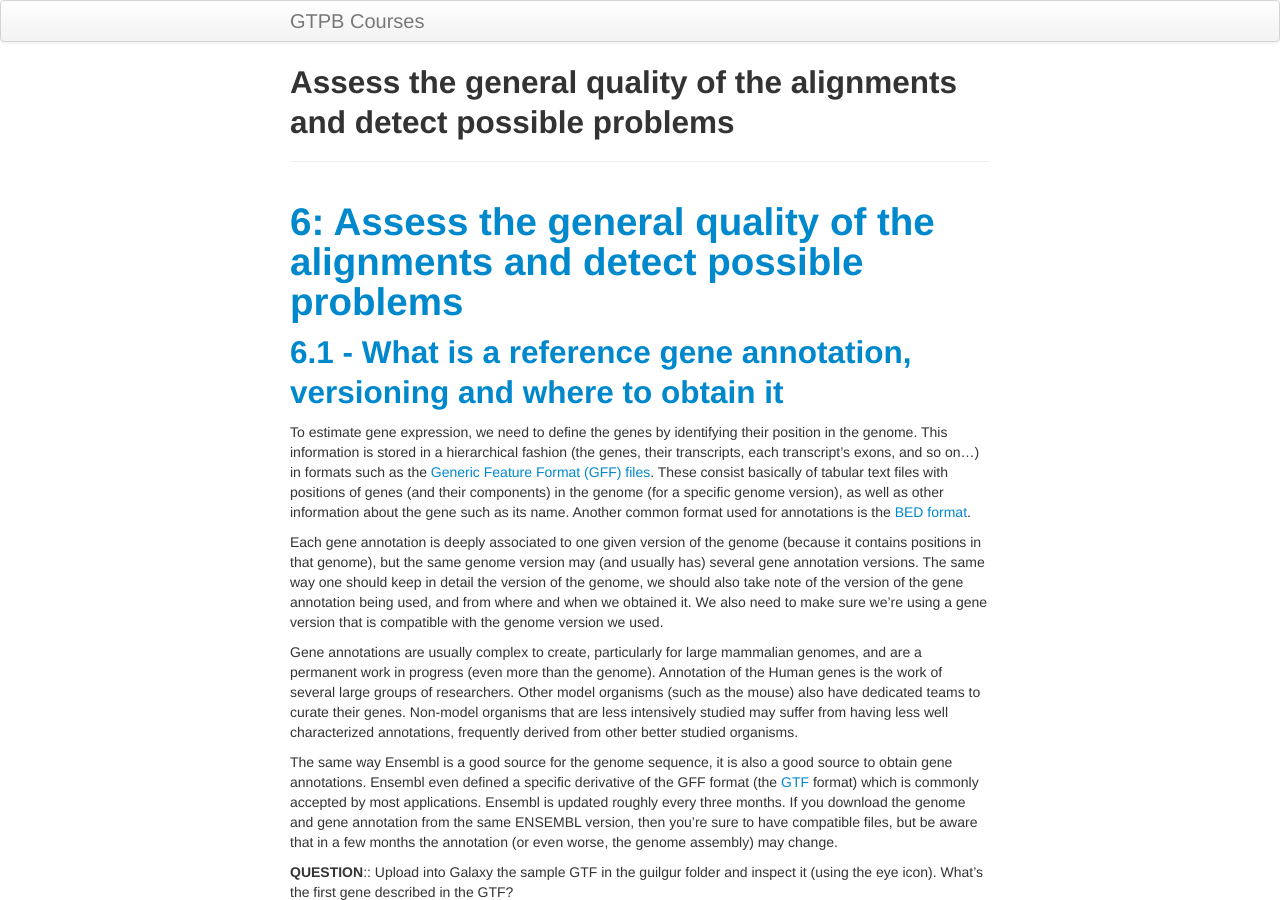
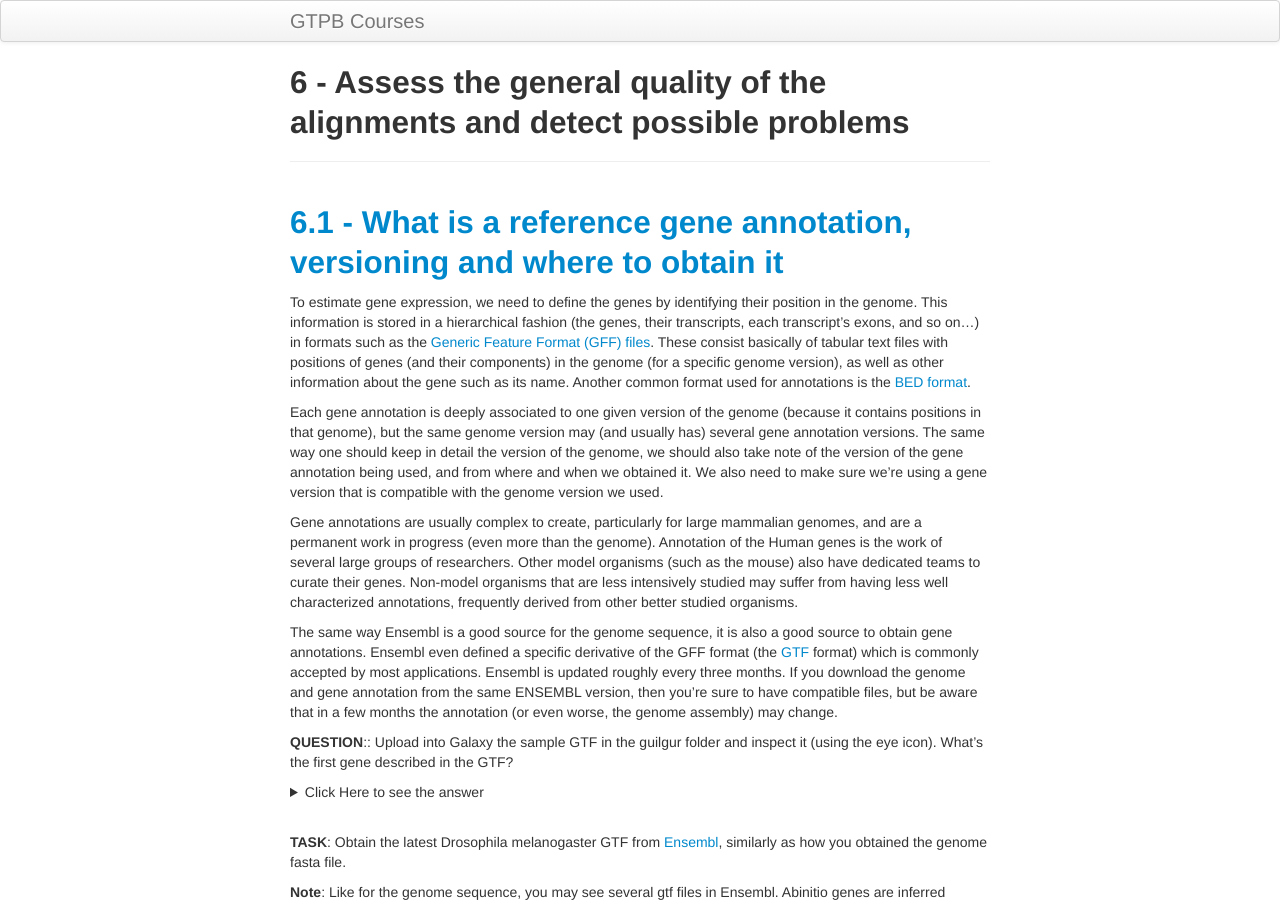
Before and after one commit to GTPB/ADER19F, a Jekyll site: the page built from pages/L06.md, in a window 1280 px wide and 900 px high. Built offline with Jekyll 4.4.1, drawn with Linux system fonts in a browser that asks for light colours; some of the changed text lies outside the part shown.

Commit message:
Update L06.md

````diff
--- a/pages/L06.md
+++ b/pages/L06.md
@@ -1,9 +1,7 @@
 ---
 layout: page
-title: Assess the general quality of the alignments and detect possible problems
+title: 6 - Assess the general quality of the alignments and detect possible problems
 ---
-
-# <a id="LO6">6: Assess the general quality of the alignments and detect possible problems</a>
 
 ## <a id="LO6.1">6.1 - What is a reference gene annotation, versioning and where to obtain it</a>
 
@@ -43,7 +41,7 @@ The SAM/BAM file contains all the information on the alignments, but it is not a
 Next load (in File, load file) the provided annotation file (Drosophila_melanogaster.BDGP6.85.sample.gtf - **not** the one you downloaded from ENSEMBL) inside the guilgur folder which contains information just for a subset of genes. Finally, load the BAM alignment files.
 <br/>
 
-**Hint**: To run IGV, you can open a terminal, and type 'igv'. It will then take a little bit to start.
+**Hint**: To run IGV, you can open a terminal, and type <span style="background-color: #e1e1e8;font-family: Courier New;font-size: 12px;color: #333333;-webkit-border-radius: 3px;-moz-border-radius: 3px;border-radius: 3px;">igv</span>. It will then take a little bit to start.
 <br/>
 
 **QUESTION**: In IGV, look at position: 3L:15041314-15044195 (alternatively, look for the gene Rpn12R, or Fbgn0036465). What can you see?
@@ -145,7 +143,7 @@ The Genomic origin indicates reads as being mostly exonic, although in the case
 **Note**: If you see many reads in intergenic regions, this may be a sign of DNA contamination. One can estimate global contamination by calculating a mean coverage in intergenic regions.
 <br/>
 
-**TASK**: Run qualimap using the command line, using the command: ```qualimap rnaseq -bam mut_lib1_R1.bam -gtf Drosophila_melanogaster.BGP6.85.sample.gtf``` (you may need to adjust the file names and locations). You should see a new folder created, containing the qualimap report in html format.
+**TASK**: Run qualimap using the command line, using the command: <span style="background-color: #e1e1e8;font-family: Courier New;font-size: 12px;color: #333333;-webkit-border-radius: 3px;-moz-border-radius: 3px;border-radius: 3px;">qualimap rnaseq -bam mut_lib1_R1.bam -gtf Drosophila_melanogaster.BGP6.85.sample.gtf</span> (you may need to adjust the file names and locations). You should see a new folder created, containing the qualimap report in html format.
 <br/>
 <br/>
 
````
